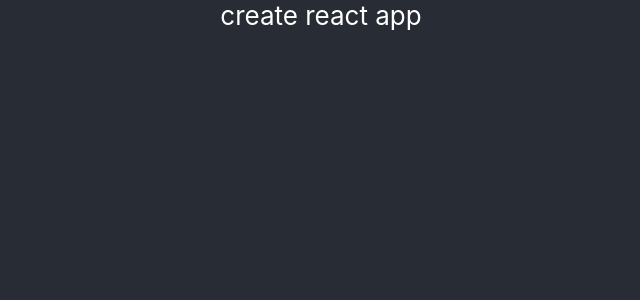
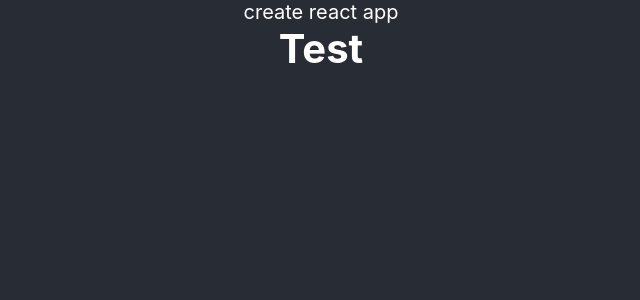
Before and after one commit to szkola-reacta/team-red-v2-app, a React (Create React App) app: page / in a window 1280 px wide. Shown: the top 300 px of the page, without its empty margins (319-959 px from the left). Built offline with nearby package versions, Linux system fonts and the light colour scheme.

Commit message:
basic CSS reset added, font-size set on HTML tag, possible control with REM units, App.test.js removed

```diff
--- a/src/App.css
+++ b/src/App.css
@@ -5,6 +5,8 @@
   display: flex;
   flex-direction: column;
   align-items: center;
-  font-size: calc(10px + 2vmin);
   color: white;
 }
+h1 {
+  font-size: 2em;
+}
--- a/src/App.js
+++ b/src/App.js
@@ -1,7 +1,12 @@
 import "./App.css";
 
 const App = () => {
-  return <div className="App">create react app</div>;
+  return (
+    <div className="App">
+      create react app
+      <h1>Test</h1>
+    </div>
+  );
 };
 
 export default App;
--- a/src/index.css
+++ b/src/index.css
@@ -1,13 +1,38 @@
+html {
+  font-size: 20px;
+}
+
 body {
   margin: 0;
-  font-family: -apple-system, BlinkMacSystemFont, 'Segoe UI', 'Roboto', 'Oxygen',
-    'Ubuntu', 'Cantarell', 'Fira Sans', 'Droid Sans', 'Helvetica Neue',
+  font-family: -apple-system, BlinkMacSystemFont, "Segoe UI", "Roboto", "Oxygen",
+    "Ubuntu", "Cantarell", "Fira Sans", "Droid Sans", "Helvetica Neue",
     sans-serif;
   -webkit-font-smoothing: antialiased;
   -moz-osx-font-smoothing: grayscale;
 }
 
 code {
-  font-family: source-code-pro, Menlo, Monaco, Consolas, 'Courier New',
+  font-family: source-code-pro, Menlo, Monaco, Consolas, "Courier New",
     monospace;
 }
+
+/* Box sizing rules */
+*,
+*::before,
+*::after {
+  box-sizing: border-box;
+}
+
+/* Remove default margin */
+body,
+h1,
+h2,
+h3,
+h4,
+p,
+figure,
+blockquote,
+dl,
+dd {
+  margin: 0;
+}
```
Also changed, not shown: 1 other file (tests, documents, lock files or other folders).
